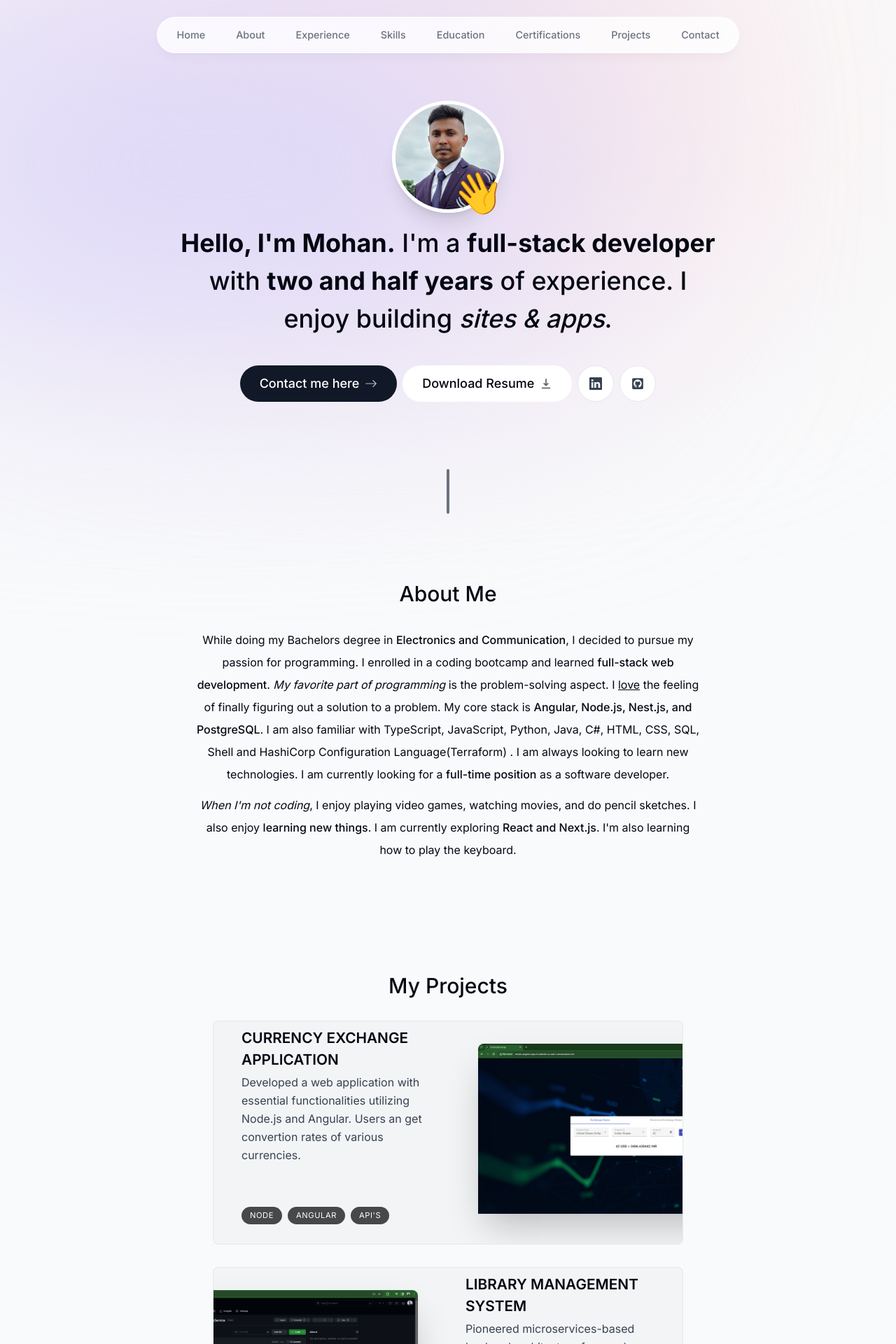
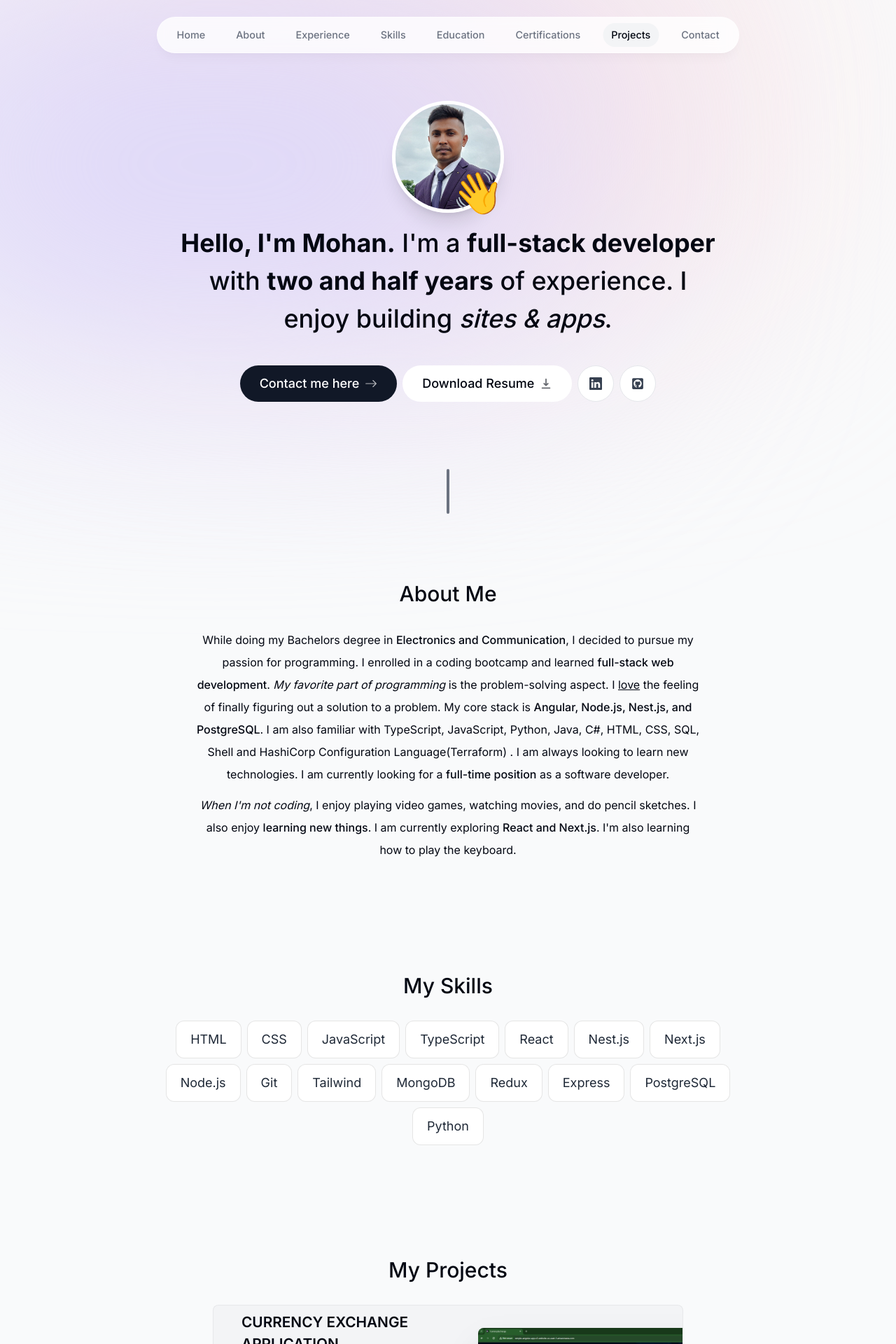
Before and after one commit to mohankumar21022k/full-stack-developer-portfolio, a Next.js app: page / in a window 1280 px wide. Shown: the top 1920 px of the page at 70% size. Built offline with nearby package versions, Linux system fonts and the light colour scheme.

Commit message:
optimised-header-and-added-skills-component

```diff
--- a/package.json
+++ b/package.json
@@ -13,6 +13,7 @@
     "@types/react": "18.2.47",
     "@types/react-dom": "18.2.18",
     "autoprefixer": "10.4.16",
+    "clsx": "^2.1.0",
     "eslint": "8.56.0",
     "eslint-config-next": "14.0.4",
     "framer-motion": "^10.18.0",
@@ -21,6 +22,7 @@
     "react": "18.2.0",
     "react-dom": "18.2.0",
     "react-icons": "^5.0.1",
+    "react-intersection-observer": "^9.5.3",
     "tailwindcss": "3.4.1",
     "typescript": "5.3.3"
   }
--- a/src/app/layout.tsx
+++ b/src/app/layout.tsx
@@ -1,6 +1,7 @@
 import Header from '@/components/header'
 import './globals.css'
 import { Inter } from 'next/font/google'
+import ActiveSectionContextProvider from '@/context/active-section-context'
 
 const inter = Inter({ subsets: ['latin'] })
 
@@ -15,7 +16,7 @@
   children: React.ReactNode
 }) {
   return (
-    <html lang="en">
+    <html lang="en" className='!scroll-smooth'>
       <body className={`${inter.className} bg-gray-50 text-gray-950 relative h-[5000px] pt-28 sm:pt-36`}>
         <div className="bg-[#fbe2e3] absolute top-[-6rem] -z-10 right-[11rem] h-[31.25rem] w-[31.25rem]
         rounded-full blur-[10rem] sm:w-[68.75rem] dark:bg-[#946263]"></div>
@@ -23,8 +24,10 @@
           rounded-full blur-[10rem] sm:w-[68.75rem] md:left-[-33rem] lg:left-[-28rem] xl:left-[-15rem]
           2xl:left-[-5rem] dark:bg-[#676394]">
         </div>
-        <Header />
-        {children}
+        <ActiveSectionContextProvider>
+          <Header />
+          {children}
+        </ActiveSectionContextProvider>
       </body>
     </html>
   )
--- a/src/app/page.tsx
+++ b/src/app/page.tsx
@@ -2,6 +2,7 @@
 import Intro from '@/components/intro'
 import Projects from '@/components/projects'
 import SectionDivider from '@/components/section-divider'
+import Skills from '@/components/skills'
 
 export default function Home() {
   return (
@@ -9,6 +10,7 @@
       <Intro />
       <SectionDivider />
       <About />
+      <Skills />
       <Projects />
     </main>
   )
--- a/src/components/about.tsx
+++ b/src/components/about.tsx
@@ -3,10 +3,13 @@
 import React from "react";
 import { motion } from "framer-motion";
 import SectionHeading from "./section-heading";
+import { useSectionInview } from "@/lib/hooks";
 
 export default function About() {
+    const { ref } = useSectionInview("About");
+
     return (
-        <motion.section
+        <motion.section ref={ref}
             className="mb-28 max-w-[45rem] text-center leading-8 sm:mb-40 scroll-mt-28"
             initial={{ opacity: 0, y: 100 }}
             animate={{ opacity: 1, y: 0 }}
--- a/src/components/header.tsx
+++ b/src/components/header.tsx
@@ -1,11 +1,15 @@
 "use client";
 
 import React from "react";
+import clsx from "clsx";
 import { motion } from "framer-motion";
 import Link from "next/link";
 import { links } from "@/lib/data";
+import { useActiveSectionContext } from "@/context/active-section-context";
 
 export default function Header() {
+    const { activeSection, setActiveSection, setTimeOfLastClick } = useActiveSectionContext();
+
     return (
         <header className="z-[999] relative">
             <motion.div className="fixed top-0 left-1/2 h-[3.5rem] w-full rounded-none
@@ -21,13 +25,31 @@
                 <ul className="flex w-[22rem] flex-wrap items-center justify-center gap-y-1
                     text-[0.9rem] font-medium text-gray-500 sm:w-[initial] sm:flex-nowrap sm:gap-5">
                     {links.map((link) => (
-                        <motion.li className="h-3/4 flex items-center justify-center"
+                        <motion.li className="h-3/4 flex items-center justify-center relative"
                             key={link.hash}
                             initial={{ y: -100, opacity: 0 }}
                             animate={{ y: 0, opacity: 1 }}>
-                            <Link className="flex w-full items-center justify-center px-3 py-3 hover:text-gray-950 transition"
-                                href={link.hash}>
+                            <Link className={
+                                clsx("flex w-full items-center justify-center px-3 py-3 hover:text-gray-950 transition", {
+                                    "text-gray-950": activeSection === link.name
+                                })
+                            }
+                                href={link.hash}
+                                onClick={() => {
+                                    setActiveSection(link.name);
+                                    setTimeOfLastClick(Date.now());
+                                }}>
                                 {link.name}
+                                {link.name === activeSection && (
+                                    <motion.span className="bg-gray-100 rounded-full absolute inset-0 -z-10"
+                                        layoutId="activeSection"
+                                        transition={{
+                                            type: "spring",
+                                            stiffness: 380,
+                                            damping: 30,
+                                        }}>
+                                    </motion.span>
+                                )}
                             </Link>
                         </motion.li>
                     ))}
--- a/src/components/intro.tsx
+++ b/src/components/intro.tsx
@@ -8,10 +8,13 @@
 import Image from "next/image";
 import Link from "next/link";
 import portraitImg from '@/../public/MohanKumarA-Portrait.jpg'
+import { useSectionInview } from "@/lib/hooks";
 
 export default function Intro() {
+    const { ref } = useSectionInview("Home");
+
     return (
-        <section className="mb-28 max-w-[50rem] text-center sm:mb-0 scroll-mt-[100rem]">
+        <section ref={ref} id="home" className="mb-28 max-w-[50rem] text-center sm:mb-0 scroll-mt-[100rem]">
             <div className="flex items-center justify-center">
                 <div className="relative">
                     <motion.div
--- a/src/components/projects.tsx
+++ b/src/components/projects.tsx
@@ -4,10 +4,15 @@
 import SectionHeading from "./section-heading";
 import { projectsData } from "@/lib/data";
 import Project from "./project";
+import { useSectionInview } from "@/lib/hooks";
 
 export default function Projects() {
+  const { ref } = useSectionInview("Projects", 0.5);
+
   return (
-    <section id="projects" className="scroll-mt-28 mb-28">
+    <section ref={ref}
+      id="projects"
+      className="scroll-mt-28 mb-28">
       <SectionHeading>My projects</SectionHeading>
       <div>
         {projectsData.map((project, index) => (
--- /dev/null
+++ b/src/components/skills.tsx
@@ -0,0 +1,50 @@
+"use client";
+
+import { useSectionInview } from '@/lib/hooks';
+import React from 'react'
+import SectionHeading from './section-heading';
+import { skillsData } from '@/lib/data';
+import { motion } from 'framer-motion';
+
+const fadeInAnimationVariants = {
+    initial: {
+      opacity: 0,
+      y: 100,
+    },
+    animate: (index: number) => ({
+      opacity: 1,
+      y: 0,
+      transition: {
+        delay: 0.05 * index,
+      },
+    }),
+  };
+
+export default function Skills() {
+    const { ref } = useSectionInview("Skills", 0.75);
+
+    return (
+        <section ref={ref}
+            id='skills'
+            className='mb-28 max-w-[53rem] scroll-mt-28 text-centre sm:mb-40'>
+            <SectionHeading>My Skills</SectionHeading>
+            <ul className='flex flex-wrap justify-center gap-2 text-lg text-gray-800'>
+                {
+                    skillsData.map((skill, index) => (
+                        <motion.li className='bg-white border border-black/[0.1] rounded-xl px-5 py-3'
+                            key={index}
+                            variants={fadeInAnimationVariants}
+                            initial="initial"
+                            whileInView="animate"
+                            viewport={{
+                              once: true,
+                            }}
+                            custom={index}>
+                            {skill}
+                        </motion.li>
+                    ))
+                }
+            </ul>
+        </section>
+    )
+}
--- /dev/null
+++ b/src/context/active-section-context.tsx
@@ -0,0 +1,41 @@
+"use client";
+
+import React, { useState, createContext, useContext } from 'react'
+import type { SectionName } from '@/lib/types';
+
+type ActiveSectionContextProviderProps = {
+    children: React.ReactNode;
+}
+type ActiveSectionContextType = {
+    activeSection: SectionName,
+    setActiveSection: React.Dispatch<React.SetStateAction<SectionName>>,
+    timeOfLastClick: number,
+    setTimeOfLastClick: React.Dispatch<React.SetStateAction<number>>
+}
+
+export const ActiveSectionContext = createContext<ActiveSectionContextType | null>(null);
+
+export default function ActiveSectionContextProvider({ children }: ActiveSectionContextProviderProps) {
+    const [activeSection, setActiveSection] = useState<SectionName>("Home");
+    const [timeOfLastClick, setTimeOfLastClick] = useState(0);
+    return (
+        <ActiveSectionContext.Provider value={{
+            activeSection,
+            setActiveSection,
+            timeOfLastClick,
+            setTimeOfLastClick
+        }}>{children}</ActiveSectionContext.Provider>
+    );
+}
+
+export function useActiveSectionContext() {
+    const context = useContext(ActiveSectionContext);
+
+    if (context === null) {
+        throw new Error(
+            "useActiveSectionContext must be used within an ActiveSectionContextProvider"
+        )
+    }
+
+    return context
+}
--- /dev/null
+++ b/src/lib/hooks.ts
@@ -0,0 +1,19 @@
+import { useEffect } from "react";
+import { useInView } from "react-intersection-observer";
+import { useActiveSectionContext } from "@/context/active-section-context";
+import type { SectionName } from '@/lib/types';
+
+export function useSectionInview(sectionName: SectionName, threshold = 0.75) {
+    const { ref, inView } = useInView({
+        threshold
+    });
+    const { setActiveSection, timeOfLastClick } = useActiveSectionContext();
+
+    useEffect(() => {
+        if (inView && Date.now() - timeOfLastClick > 1000) {
+            setActiveSection(sectionName)
+        }
+    }, [inView, setActiveSection, timeOfLastClick])
+
+    return { ref }
+}
--- /dev/null
+++ b/src/lib/types.ts
@@ -0,0 +1,3 @@
+import { links } from "./data";
+
+export type SectionName = typeof links[number]["name"]
```
Also changed, not shown: 1 other file (tests, documents, lock files or other folders).
